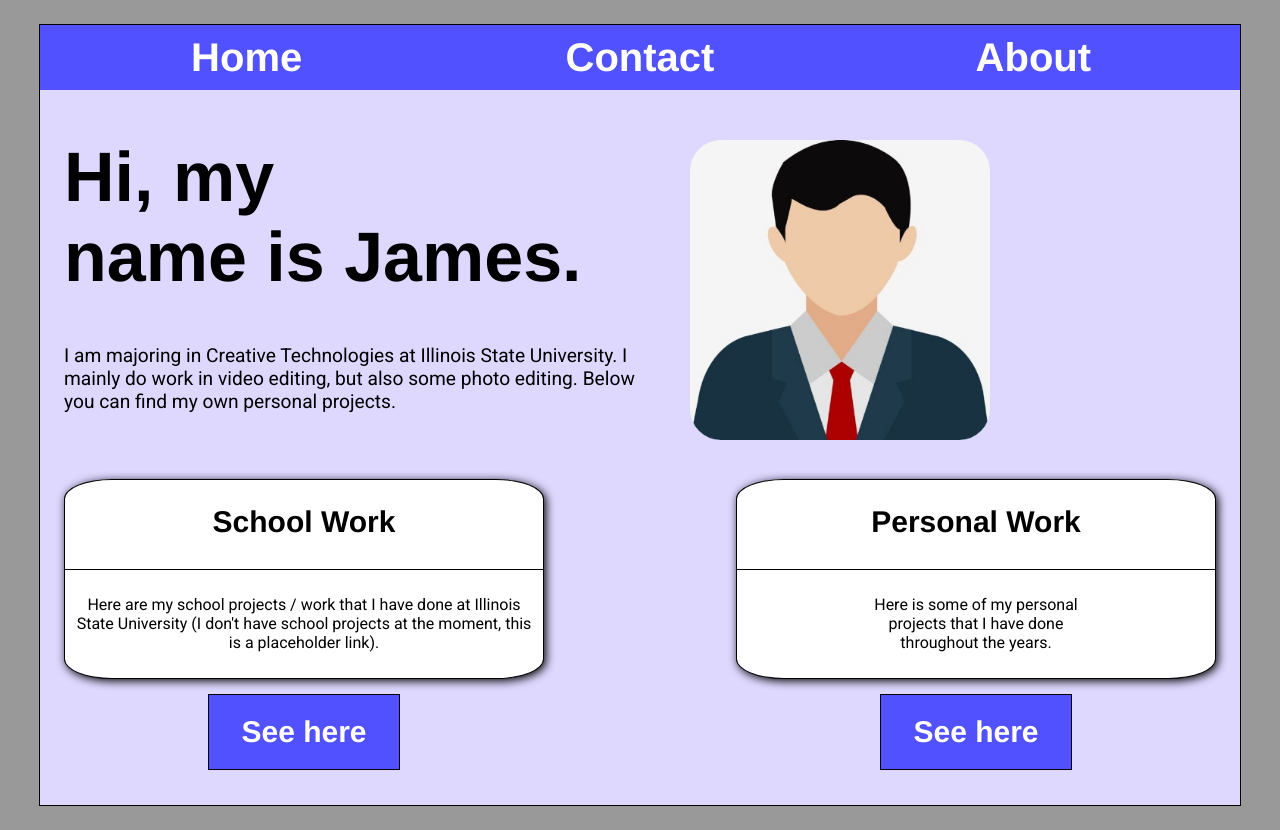
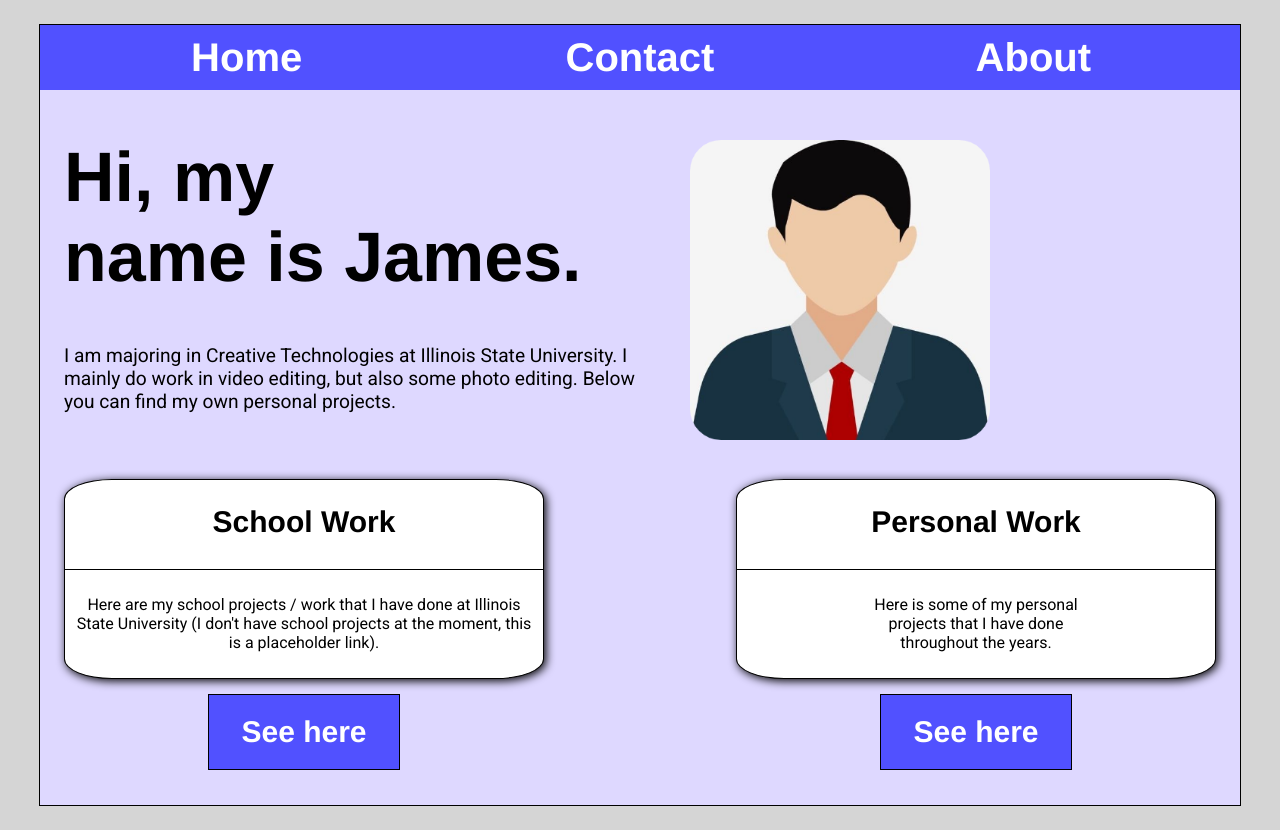
Before and after one commit to JamesSup/CTK301, a plain HTML site: page inprogress/a12.html in a window 1280 px wide. Drawn offline with Linux system fonts and the light colour scheme.

Commit message:
Add files via upload

```diff
--- a/inprogress/a12.css
+++ b/inprogress/a12.css
@@ -1,5 +1,5 @@
 body {
-  background-color: #999999;
+  background-color: #d5d5d5;
 }
 
 #wrapper {
--- a/inprogress/a12second.css
+++ b/inprogress/a12second.css
@@ -1,6 +1,6 @@
 body {
-    background-color: #999999;
-}
+    background-color: #d5d5d5;
+  }
 
 #wrapper {
     margin: 24px auto;
--- a/inprogress/a12work.css
+++ b/inprogress/a12work.css
@@ -1,6 +1,6 @@
 body {
-    background-color: #999999;
-}
+    background-color: #d5d5d5;
+  }
 
 #wrapper {
     margin: 24px auto;
@@ -60,9 +60,9 @@ iframe {
 .f-carousel__slide {
     text-align: center;
     padding: 24px;
-    background: #eee;
+    background: white;
 }
 
 img {
-    width: 1200px;
+    width: 1000px;
 }
```
Also changed, not shown: inprogress/a12work.html (+0 -5 lines).
